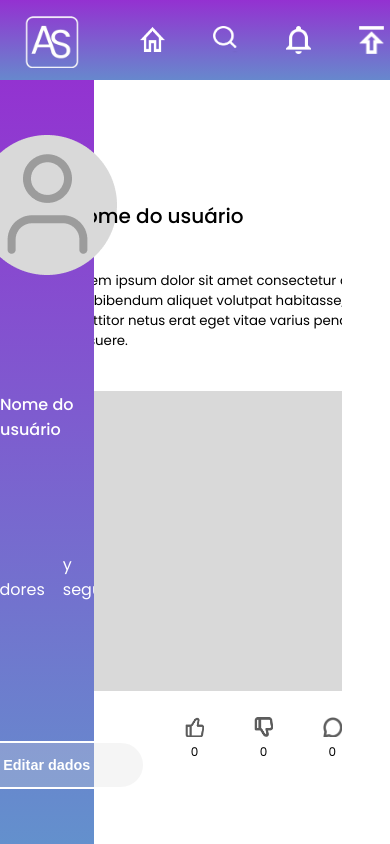
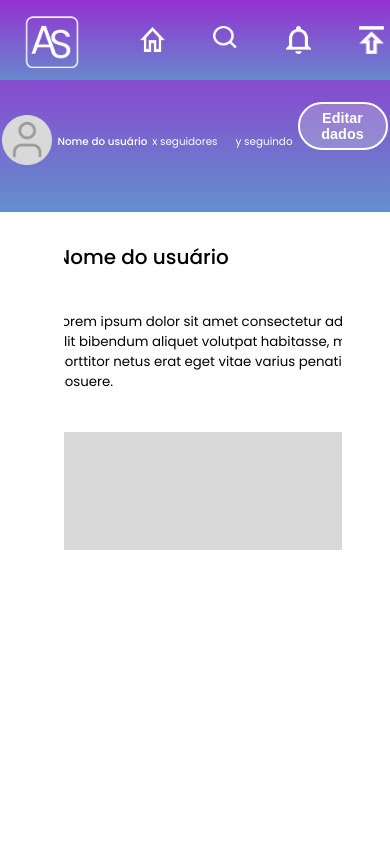
Before and after one commit to evellyn489/AmbrosioSocial, a React (Vite) app: page /perfil in a window 390 px wide. Built offline with nearby package versions, Linux system fonts and the light colour scheme.

Commit message:
Parte da responsividade da tela de perfil

```diff
--- a/src/pages/Perfil/Perfil.module.scss
+++ b/src/pages/Perfil/Perfil.module.scss
@@ -44,8 +44,115 @@
             max-height: calc(100vh - 50px);
             overflow-x: hidden;
 
-            padding-top: 7em;
-
+            padding-top: 8em;
         }
     }
 }
+
+@media (max-width: 980px) {
+    .container {
+       div.asideMain {
+            flex-direction: column;
+            max-height: 550px;
+
+            aside {
+                flex-direction: row;
+
+                img {
+                    width: 100px;
+                }
+            }
+
+            main {
+                padding-top: 14em;
+            }
+       }
+    }
+}
+
+@media (max-width: 768px) {
+    .container {
+        div.asideMain {
+            aside button {
+                align-self: start;
+            }
+        }
+    }
+}
+
+@media (max-width: 670px) {
+    .container {
+        div.asideMain {
+            aside {
+                font-size: 0.9rem;
+
+                img {
+                    width: 80px;
+                }
+
+                button {
+                    max-width: 150px;
+                    align-self: start;
+                }
+            }
+        }
+    }
+}
+
+@media(max-width: 575px) {
+    .container {
+        div.asideMain {
+            aside {
+                font-size: 0.8rem;
+
+                img {
+                    width: 70px;
+                }
+
+                button {
+                    max-width: 120px;
+                    align-self: start;
+                }
+            }
+        }
+    }
+}
+
+@media(max-width: 500px) {
+    .container {
+        div.asideMain {
+            aside {
+                font-size: 0.7rem;
+
+                img {
+                    width: 50px;
+                }
+
+                button {
+                    max-width: 100px;
+                    align-self: flex-start;
+                    margin-bottom: 1em;
+                }
+            }
+        }
+    }
+}
+
+@media (max-width: 425px) {
+    .container {
+        div.asideMain {
+            aside {
+                font-size: 0.65rem;
+                margin-top: 2em;
+
+                button {
+                    max-width: 90px;
+                }
+            }
+
+            main {
+                margin-left: 4em;
+            }
+        }
+    }
+}
```
